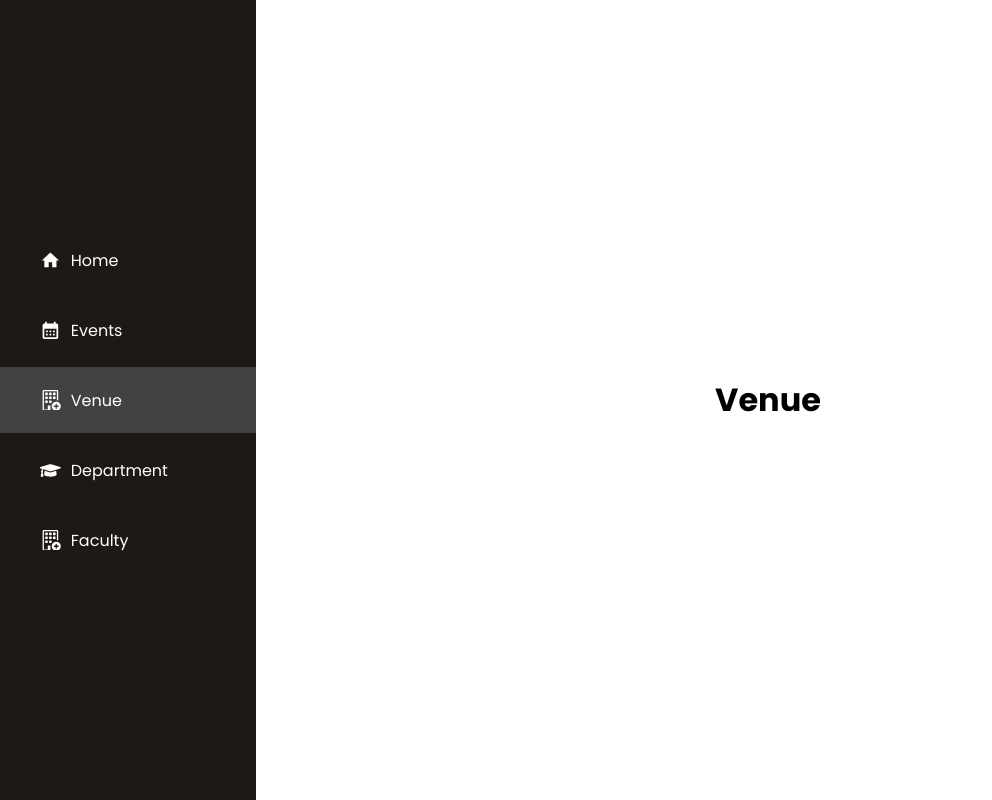
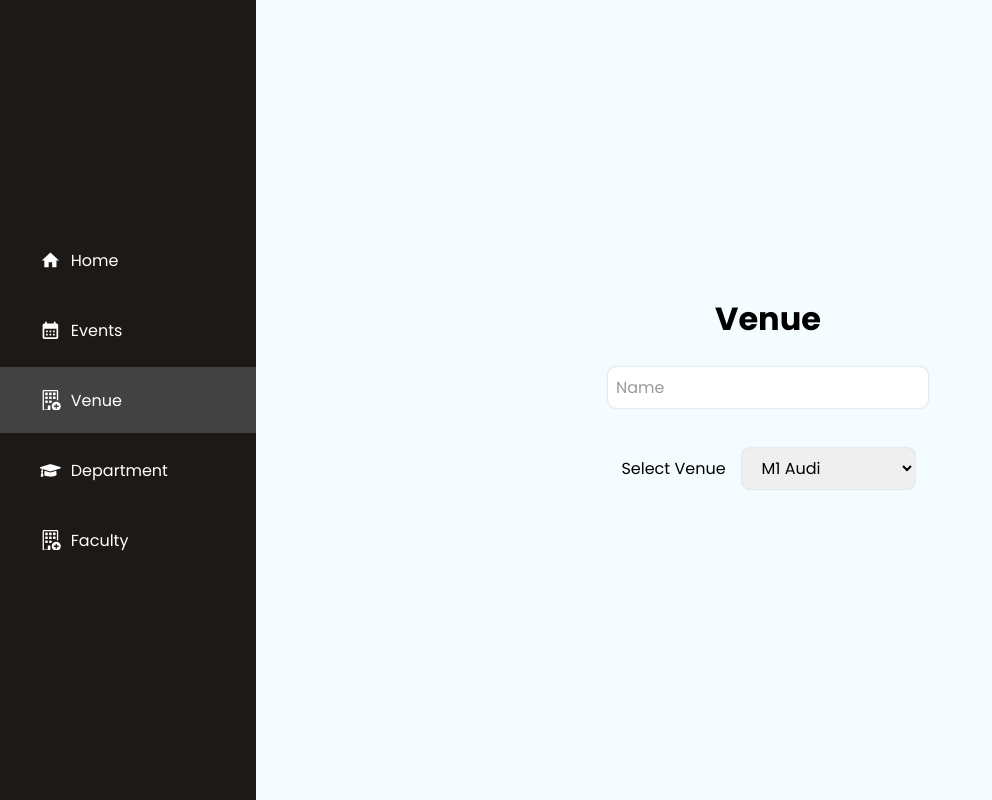
Before and after one commit to mr0weird0guy/KJC-AMS-Dashboard, a React (Vite) app: page /venue in a window 1280 px wide. Shown: the whole page, without its empty margins (0-992 px from the left). Built offline with nearby package versions, Linux system fonts and the light colour scheme.

Commit message:
Added TextField and DropDown components

```diff
--- /dev/null
+++ b/src/Components/Common/DropDown.css
@@ -0,0 +1,24 @@
+/* Dropdown */
+
+.dropdown {
+  /* width: 16rem; */
+  margin: 1rem 0px;
+}
+
+select {
+  font-size: 1rem;
+  border-radius: 0.5rem;
+  padding: 0.5rem 2rem;
+  border: none;
+  padding: 0.5rem 1rem;
+  box-shadow: 0px 0px 2px 0px rgba(0, 0, 0, 0.25);
+}
+
+select:focus {
+  outline: none;
+}
+
+
+.dropdown__label {
+  margin-right: 1rem;
+}
--- /dev/null
+++ b/src/Components/Common/DropDown.jsx
@@ -0,0 +1,28 @@
+import "./DropDown.css"
+
+export default function DropDown({
+  name,
+  label,
+  options = [],
+  lblStyle,
+  selectStyle,
+  optStyle,
+  selectAttrs = [],
+}) {
+  return (
+    <div className="dropdown">
+      <label htmlFor={name} className="dropdown__label" style={lblStyle}>
+        {label}
+      </label>
+
+      <select name={name} {...selectAttrs} style={selectStyle}>
+        {options.map((option, index) => (
+          <option key={index} value={option.value} style={optStyle}>
+            {option.name}
+            {console.log(option)}
+          </option>
+        ))}
+      </select>
+    </div>
+  )
+}
--- /dev/null
+++ b/src/Components/Common/TextField.css
@@ -0,0 +1,73 @@
+/* InputBox from https://uiverse.io/mrhyddenn/fluffy-bird-66 */
+
+.form__group {
+  position: relative;
+  /* width: 100%; */
+  padding: 1rem 0;
+  margin: 0.5rem;
+  /* max-width: 16rem; */
+}
+
+.form__field {
+  width: 100%;
+  border: none;
+  color: #212121;
+  font-family: inherit;
+  font-size: clamp(1rem, 1.5vh, 2rem);
+  background-color: #ffffff;
+  outline: 0;
+  padding: 0.5rem;
+  border-radius: 0.5rem;
+  box-shadow: 0px 0px 2px 0px rgba(0, 0, 0, 0.25);
+  transition: border-color 0.2s;
+}
+
+.form__field::placeholder {
+  color: transparent;
+}
+
+.form__field:placeholder-shown ~ .form__label {
+  font-size: 1rem;
+  cursor: text;
+  top: 1.5rem;
+}
+
+.form__label {
+  position: absolute;
+  top: 0;
+  left: 0.5rem;
+  display: block;
+  transition: 0.2s;
+  font-size: 0.75rem;
+  color: #9b9b9b;
+  pointer-events: none;
+}
+
+.form__field:focus {
+  font-weight: 500;
+  border-width: 2px;
+  border: 2px solid rgba(29, 78, 216, 0.5);
+  padding-bottom: 6px;
+  /* border-image: linear-gradient(to right, #116399, #38caef); */
+  /* border-image-slice: 1; */
+}
+
+.form__field:focus::placeholder {
+  color: lightgray;
+}
+
+.form__field:focus ~ .form__label {
+  position: absolute;
+  top: 0;
+  display: block;
+  color: #38caef;
+  font-weight: 700;
+  font-size: 0.75rem;
+  transition: 0.2s;
+}
+
+/* reset input */
+.form__field:required,
+.form__field:invalid {
+  box-shadow: none;
+}
--- /dev/null
+++ b/src/Components/Common/TextField.jsx
@@ -0,0 +1,31 @@
+import "./TextField.css"
+
+// InputBox from: https://uiverse.io/mrhyddenn/fluffy-bird-66
+export default function TextField({
+  name = "",
+  label = "",
+  type = "text",
+  placeholder = "",
+  inputStyle = {},
+  lblStyle = {},
+  inputAttrs = [],
+}) {
+  return (
+    <div className="form__group">
+      {/* Actual html input */}
+      <input
+        type={type}
+        name={name}
+        className="form__field"
+        placeholder={placeholder}
+        style={inputStyle}
+        {...inputAttrs}
+      />
+
+      {/* Label for the input */}
+      <label htmlFor={name} className="form__label" style={lblStyle}>
+        {label}
+      </label>
+    </div>
+  )
+}
--- a/src/Components/Venue/Venue.jsx
+++ b/src/Components/Venue/Venue.jsx
@@ -1,14 +1,36 @@
+import TextField from "../Common/TextField"
+import DropDown from "../Common/DropDown"
+
 const Venue = () => {
   const centerDiv = {
     height: "100vh",
     display: "flex",
+    flexDirection: "column",
     justifyContent: "center",
     alignItems: "center",
+    backgroundColor: "#F5FCFF",
   }
 
   return (
     <div style={centerDiv}>
       <h1>Venue</h1>
+      <TextField
+        name="name-input"
+        label="Name"
+        type="text"
+        placeholder="Enter name"
+        inputStyle={{ width: "20rem"}}
+      />
+
+      <DropDown
+        name="venue-type"
+        label="Select Venue"
+        options={[
+          { name: "M1 Audi", value: "m1-audi" },
+          { name: "M2 Audi", value: "m2-audi" },
+          { name: "Chavra Square", value: "chavra-square" },
+        ]}
+      />
     </div>
   )
 }
```
Also changed, not shown: src/Components/Common/Common.css (deleted, +0 -107 lines), src/Components/Common/Common.jsx (deleted, +0 -48 lines).
